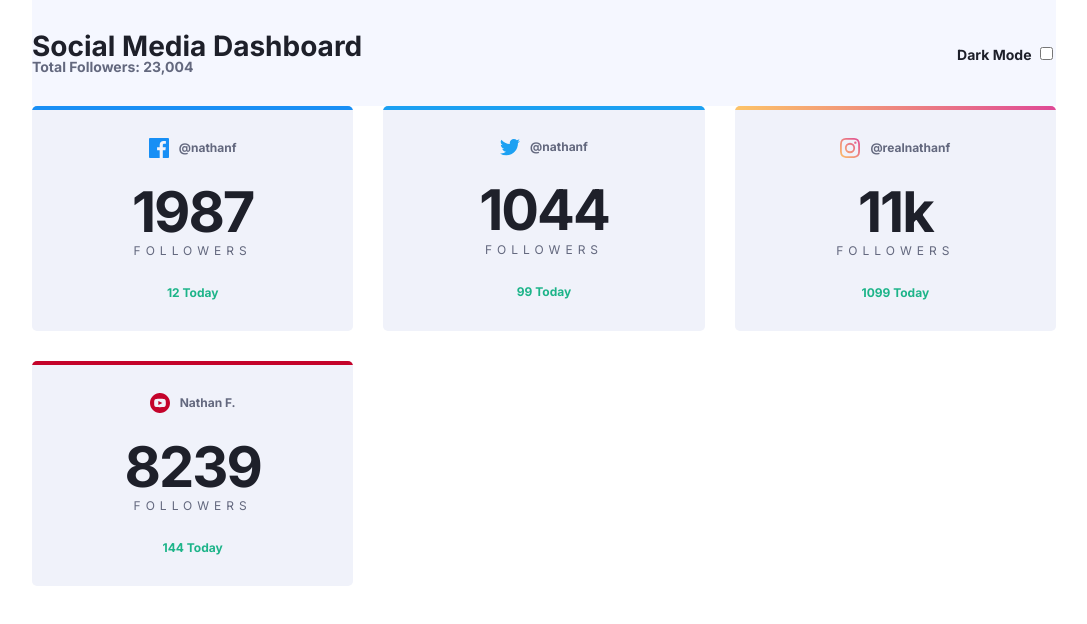
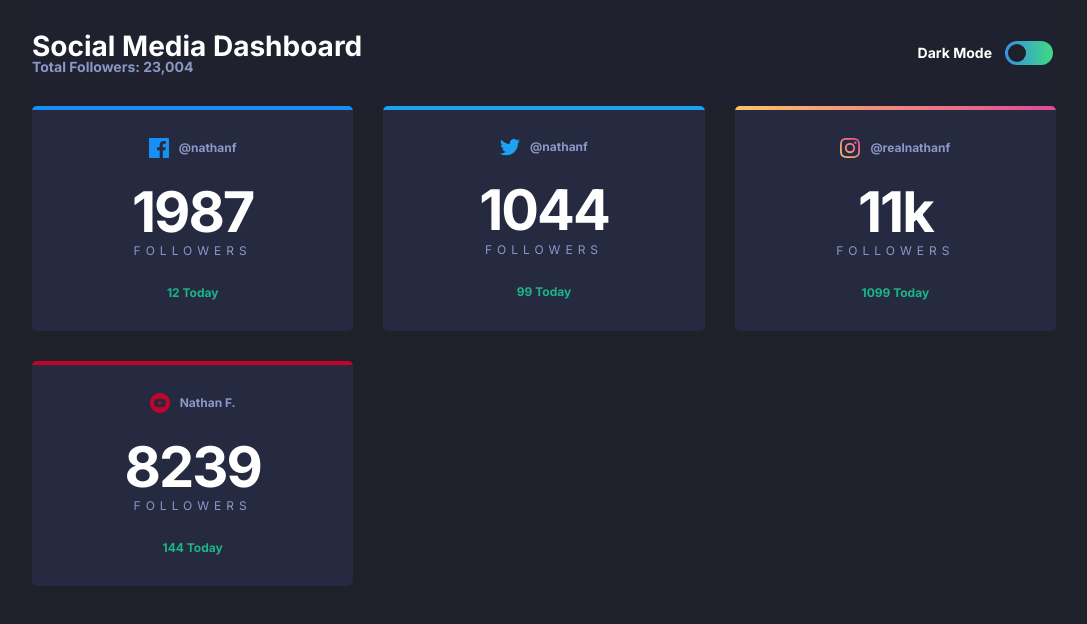
Before and after one commit to DawidGawronskiDev/social-media-dashboard-with-theme-switcher, a plain HTML site: page index.html in a window 1280 px wide. Shown: the whole page, without its empty margins (96-1183 px from the left). Drawn offline with nearby package versions, Linux system fonts and the light colour scheme.

Commit message:
Add theme toggle

```diff
--- a/index.html
+++ b/index.html
@@ -20,8 +20,9 @@
     <title>Frontend Mentor | [Challenge Name Here]</title>
     <link rel="stylesheet" href="style.css" />
     <link rel="stylesheet" href="meyerreset.css" />
+    <script src="./themeSwitch.js" defer></script>
   </head>
-  <body>
+  <body class="dark">
     <main class="main">
       <header class="header top">
         <div class="header-title">
@@ -34,11 +35,7 @@
         </div>
         <div class="dark-mode-toggle">
           <span class="dark-mode text-1 fw700">Dark Mode</span>
-          <input
-            type="checkbox"
-            id="darkModeInput"
-            onclick="darkModeSwitch()"
-          />
+          <input type="checkbox" id="themeToggle" class="dark-mode-input" />
         </div>
       </header>
 
--- a/style.css
+++ b/style.css
@@ -65,8 +65,20 @@
   --fw700: 700;
 }
 
-* {
-  /* outline: 1px solid red; */
+.dark .main {
+  background-color: var(--ndtvdb1);
+}
+.dark .top {
+  background-color: var(--ndtvdb2);
+}
+.dark .card {
+  background-color: var(--ndtddb);
+}
+.dark .text-1 {
+  color: var(--ndtw);
+}
+.dark .text-2 {
+  color: var(--ndtdb);
 }
 
 @media (prefers-color-scheme: dark) {
@@ -85,6 +97,22 @@
   .text-2 {
     color: var(--ndtdb);
   }
+}
+
+.light .main {
+  background-color: var(--nltw);
+}
+.light .top {
+  background-color: var(--nltvpb);
+}
+.light .card {
+  background-color: var(--nltlgb);
+}
+.light .text-1 {
+  color: var(--nltvdb);
+}
+.light .text-2 {
+  color: var(--nltdgb);
 }
 
 @media (prefers-color-scheme: light) {
@@ -118,6 +146,48 @@
 
 .fw700 {
   font-weight: var(--fw700);
+}
+
+/* DARK MODE INPUT */
+
+.dark-mode-toggle {
+  display: flex;
+  align-items: center;
+  justify-content: center;
+  gap: 9px;
+}
+
+input[type="checkbox"] {
+  cursor: pointer;
+  position: relative;
+  appearance: none;
+  width: 48px;
+  height: 24px;
+  border-radius: 12px;
+
+  display: flex;
+  align-items: center;
+  background: linear-gradient(to right, var(--dtt1), var(--dtt2));
+}
+
+input[type="checkbox"]::before {
+  transition: 0.2s;
+  position: absolute;
+  content: "";
+  left: 3px;
+  width: 18px;
+  height: 18px;
+  border-radius: 50%;
+  background-color: var(--ndtvdb1);
+}
+
+input[type="checkbox"]:checked {
+  background: var(--nltdgb);
+}
+
+input[type="checkbox"]:checked::before {
+  left: 27px;
+  background-color: var(--nltw);
 }
 
 /* HEADER */
--- /dev/null
+++ b/themeSwitch.js
@@ -0,0 +1,13 @@
+console.log("Ho!");
+
+let colorTheme = "dark";
+
+const themeToggle = document.querySelector("#themeToggle");
+
+themeToggle.addEventListener("click", () => {
+  colorTheme === "dark" ? (colorTheme = "light") : (colorTheme = "dark");
+
+  document.body.classList = colorTheme;
+
+  console.log(colorTheme);
+});
```
